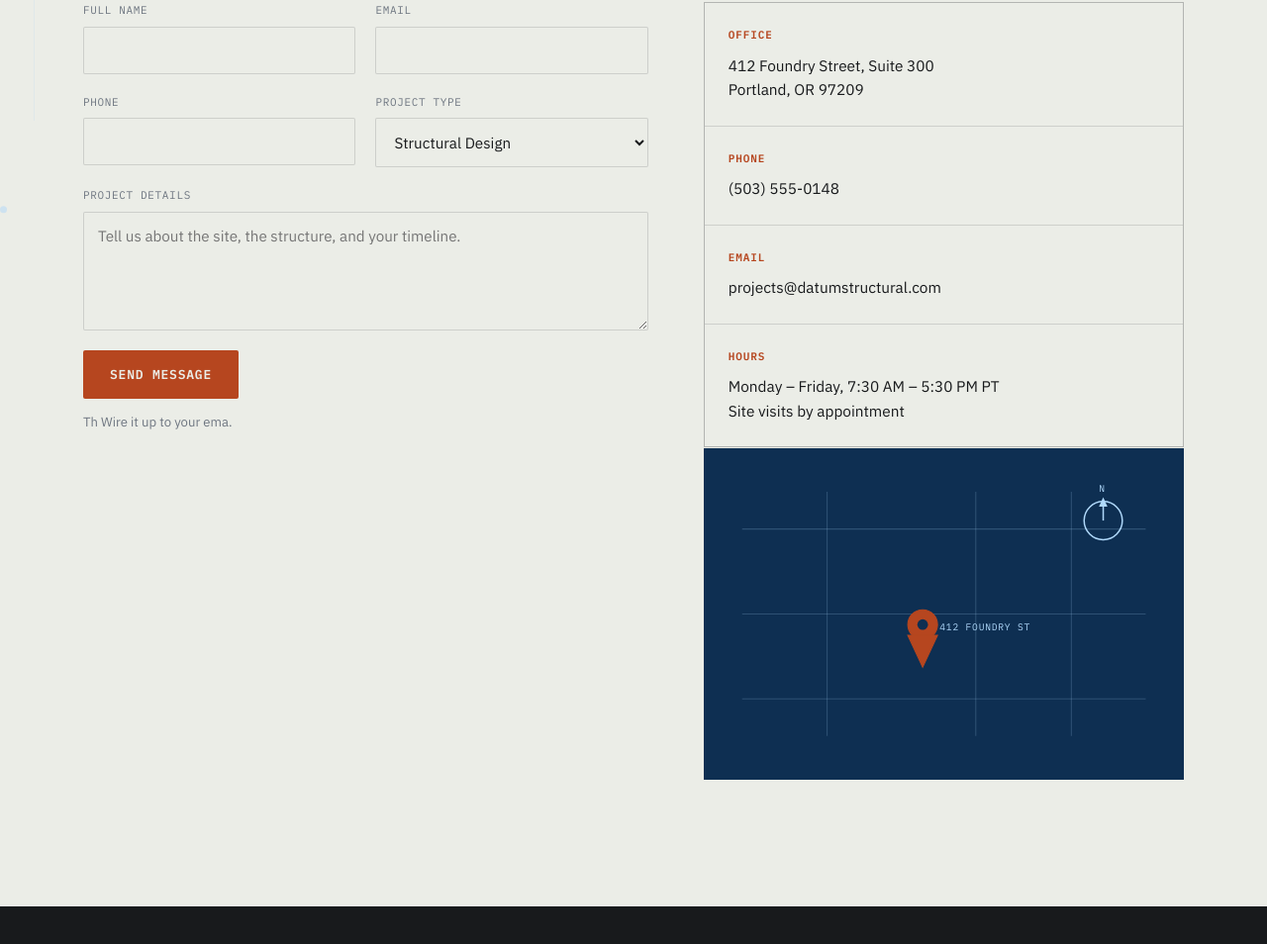
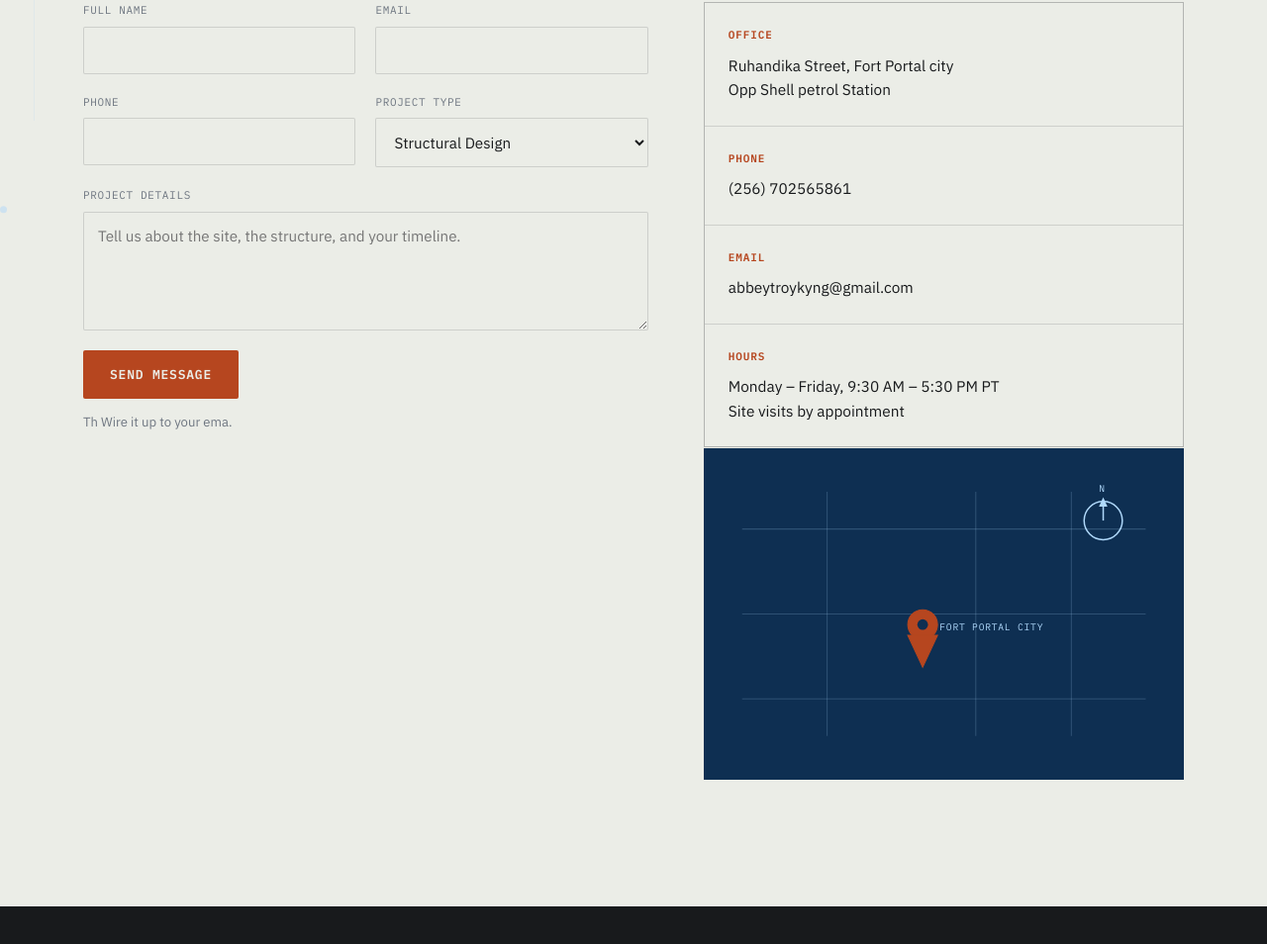
Before and after one commit to Opera121-dev/blacksteel-engineering, a plain HTML site: page contact.html in a window 1280 px wide. Shown: the part 588-1542 px from the top of the page at 99% size. Drawn offline with Linux system fonts and the light colour scheme.

Commit message:
Update contact information and location details

```diff
--- a/contact.html
+++ b/contact.html
@@ -462,10 +462,10 @@ body.is-hero-mode .datum-elevation{background:var(--blueprint);color:var(--cyanl
 
         <div class="reveal">
           <div class="info-cards">
-            <div class="info-card"><h4>Office</h4><p>412 Foundry Street, Suite 300<br>Portland, OR 97209</p></div>
-            <div class="info-card"><h4>Phone</h4><p><a href="tel:+15035550148">(503) 555-0148</a></p></div>
-            <div class="info-card"><h4>Email</h4><p><a href="mailto:projects@datumstructural.com">projects@datumstructural.com</a></p></div>
-            <div class="info-card"><h4>Hours</h4><p>Monday – Friday, 7:30 AM – 5:30 PM PT<br>Site visits by appointment</p></div>
+            <div class="info-card"><h4>Office</h4><p>Ruhandika Street, Fort Portal city<br>Opp Shell petrol Station</p></div>
+            <div class="info-card"><h4>Phone</h4><p><a href="tel:+256 702565861">(256) 702565861</a></p></div>
+            <div class="info-card"><h4>Email</h4><p><a href="mailto:abbeytroykyng@gmail.com">abbeytroykyng@gmail.com</a></p></div>
+            <div class="info-card"><h4>Hours</h4><p>Monday – Friday, 9:30 AM – 5:30 PM PT<br>Site visits by appointment</p></div>
           </div>
           <div class="location-art">
             <svg viewBox="0 0 400 260" aria-hidden="true">
@@ -478,7 +478,7 @@ body.is-hero-mode .datum-elevation{background:var(--blueprint);color:var(--cyanl
               <circle class="lmark" cx="180" cy="140" r="14"/>
               <circle cx="180" cy="140" r="5" fill="var(--blueprint)"/>
               <polygon class="lmark" points="166,150 194,150 180,180"/>
-              <text class="ltext" x="196" y="145">412 FOUNDRY ST</text>
+              <text class="ltext" x="196" y="145">FORT PORTAL CITY</text>
               <circle class="lcompass" cx="350" cy="42" r="18"/>
               <line class="lcompass" x1="350" y1="42" x2="350" y2="26"/>
               <polygon points="350,20 346,29 354,29" fill="var(--cyanline)"/>
```
